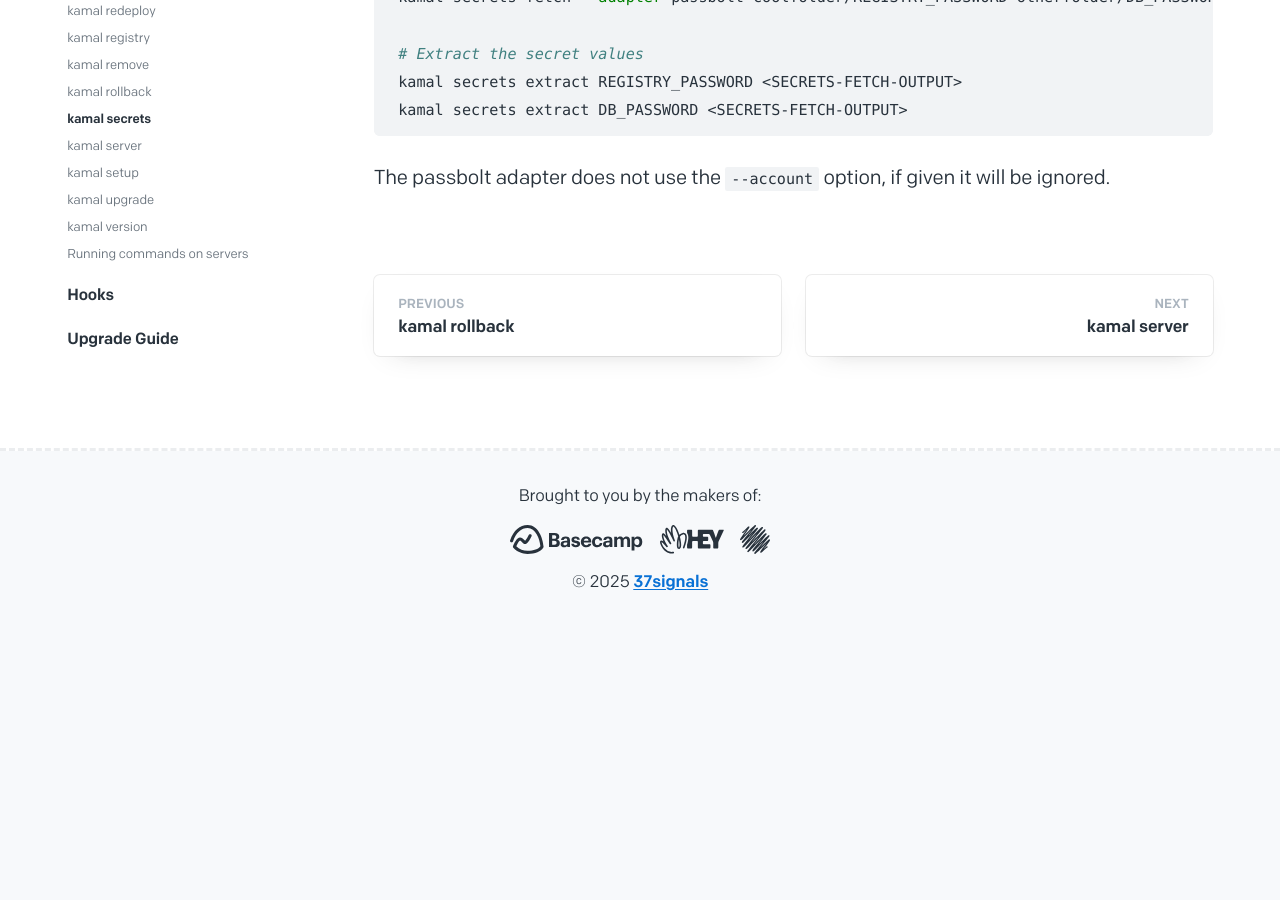
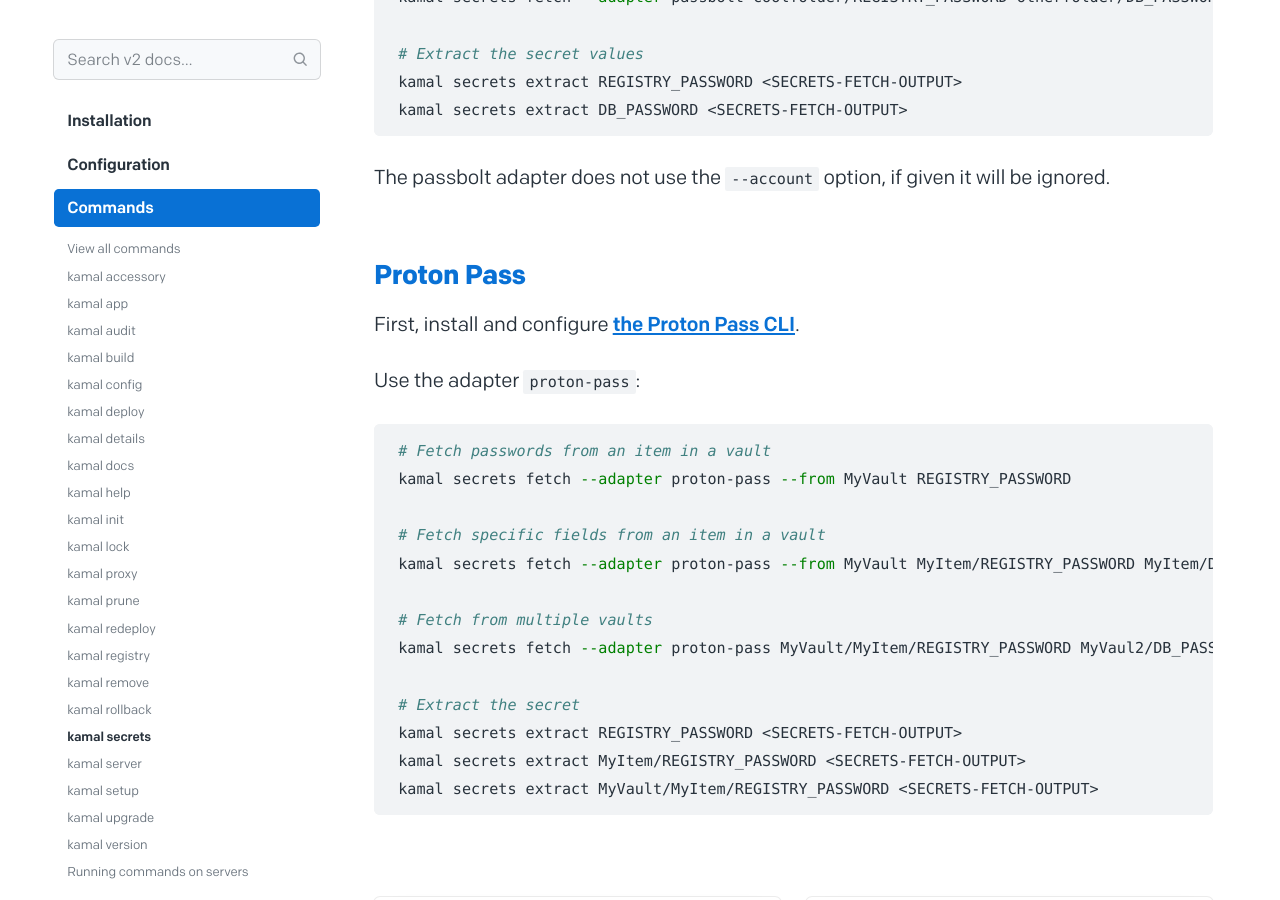
Before and after one commit to basecamp/kamal-site, a Jekyll site: the page built from docs/commands/secrets.md, in a window 1280 px wide and 900 px high, scrolled down 7101 px. Built offline with Jekyll 4.4.1, drawn with Linux system fonts in a browser that asks for light colours; before the commit the page ends 7729 px from its top, so only the background shows below that.

Commit message:
add documentation for proton-pass secrets adapter

````diff
--- a/docs/commands/secrets.md
+++ b/docs/commands/secrets.md
@@ -247,3 +247,25 @@ kamal secrets extract DB_PASSWORD <SECRETS-FETCH-OUTPUT>
 ```
 
 The passbolt adapter does not use the `--account` option, if given it will be ignored.
+
+## Proton Pass
+
+First, install and configure [the Proton Pass CLI](https://protonpass.github.io/pass-cli/).
+
+Use the adapter `proton-pass`:
+
+```bash
+# Fetch passwords from an item in a vault
+kamal secrets fetch --adapter proton-pass --from MyVault REGISTRY_PASSWORD
+
+# Fetch specific fields from an item in a vault
+kamal secrets fetch --adapter proton-pass --from MyVault MyItem/REGISTRY_PASSWORD MyItem/DB_PASSWORD
+
+# Fetch from multiple vaults
+kamal secrets fetch --adapter proton-pass MyVault/MyItem/REGISTRY_PASSWORD MyVaul2/DB_PASSWORD
+
+# Extract the secret
+kamal secrets extract REGISTRY_PASSWORD <SECRETS-FETCH-OUTPUT>
+kamal secrets extract MyItem/REGISTRY_PASSWORD <SECRETS-FETCH-OUTPUT>
+kamal secrets extract MyVault/MyItem/REGISTRY_PASSWORD <SECRETS-FETCH-OUTPUT>
+```
````
